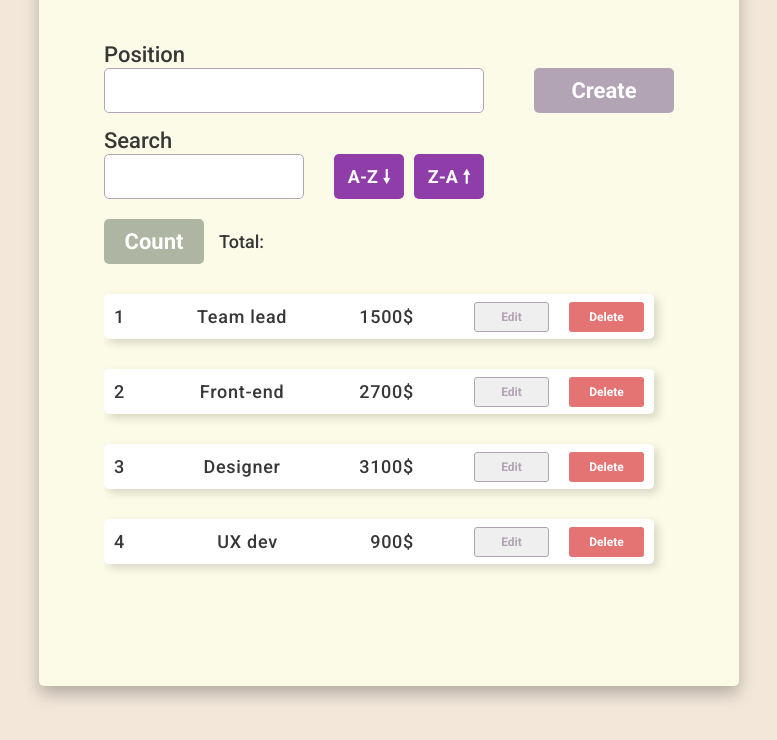
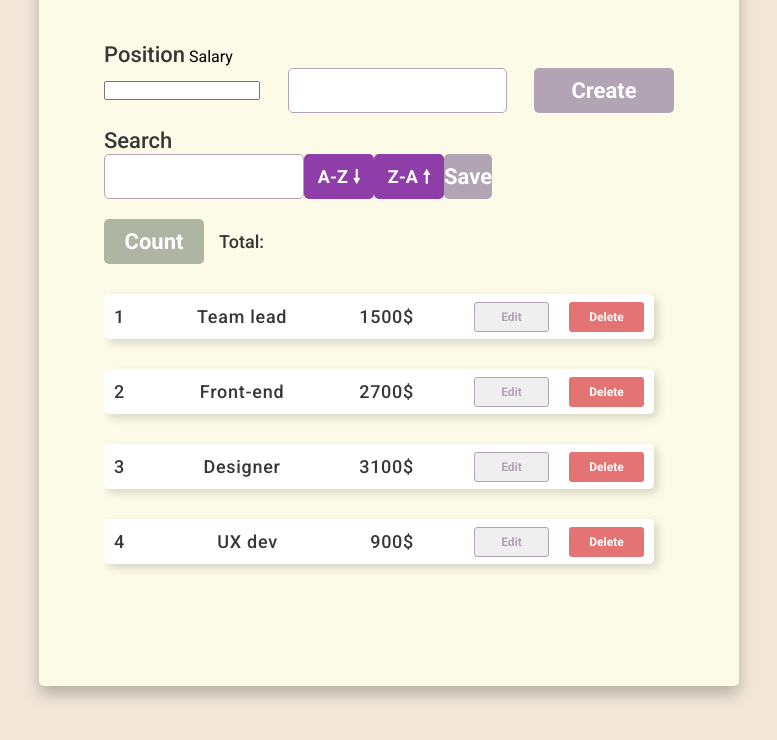
Before and after one commit to Markot96/third-web-lab, a plain HTML site: page index.html in a window 1280 px wide. Shown: the part 154-894 px from the top of the page, without its empty margins (251-1028 px from the left). Drawn offline with Linux system fonts and the light colour scheme.

```diff
--- a/index.html
+++ b/index.html
@@ -23,14 +23,17 @@
 
                 <div class="input-form">
                     <div class="position-fields">
-                        <form action="" method="post">
-                            <label id="positionName" class="form-name">Position</label>
-                            <br>
-                            <div class="lower-position-fields">
-                                <input id="positionInput" class="form-input" type="text" name="name">
-                                <input class="position-create" type="submit" value="Create">
-                            </div>
-                        </form>
+
+                        <label id="positionName" class="form-name">Position</label>
+                        <label id="positionName" class="form-salary">Salary</label>
+                        <br>
+                        <div class="lower-position-fields">
+                            <input type="hidden" id="saveIndex">
+                            <input id="inputName" class="form-input-position" type="text" name="name">
+                            <input id="inputSalary" class="form-input" type="text" name="name">
+                            <button id="createBtn" class="position-create">Create</button>
+                        </div>
+
                     </div>
 
                     <div class="search-sort-count-fields">
@@ -39,13 +42,15 @@
                             <div class="search-fields">
                                 <label id="searchName" class="form-name">Search</label>
                                 <br>
-                                <input id="searchInput" class="form-input" oninput="findVacancies()" type="text" name="name">
+                                <input id="searchInput" class="form-input" oninput="findVacancies()" type="text"
+                                    name="name">
                             </div>
 
                             <div class="sort-buttons">
                                 <button id="sortNamesBtn" class="sort-btn">A-Z 🠗</button>
                                 <button id="sortReverseNamesBtn" class="sort-btn">Z-A 🠕</button>
                             </div>
+                            <button id="saveBtn" class="position-create position-create-save">Save</button>
                         </div>
 
                     </div>
```
